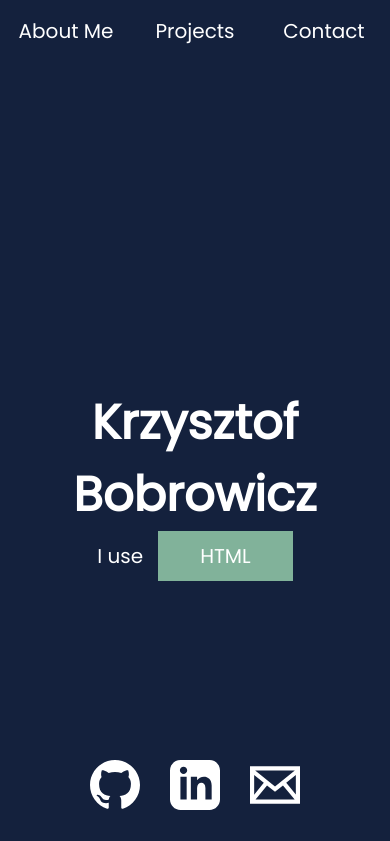
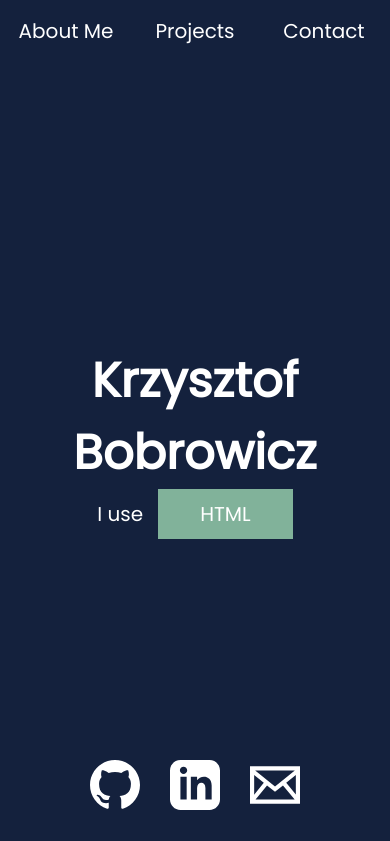
Before and after one commit to bobrowiczkrzysztof/bobrowiczkrzysztof.github.io, a plain HTML site: page index.html in a window 390 px wide. Shown: the top 841 px of the page. Drawn offline with nearby package versions, Linux system fonts and the light colour scheme.

Commit message:
Update style.css

```diff
--- a/style.css
+++ b/style.css
@@ -385,8 +385,8 @@ h2 {
     font-size: 20px;
   }
 
-  .hero-area {
-    height: 100vh;
+  div.hero-area {
+    height: 90vh;
     display: flex;
     align-items: center;
     justify-content: center;
@@ -416,4 +416,8 @@ h2 {
     align-items: center;
     justify-content: center;
   }
+
+  .hero {
+    height: 100vh;
+  }
 }
```
